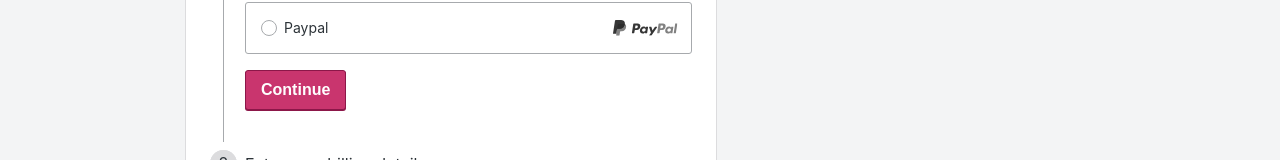
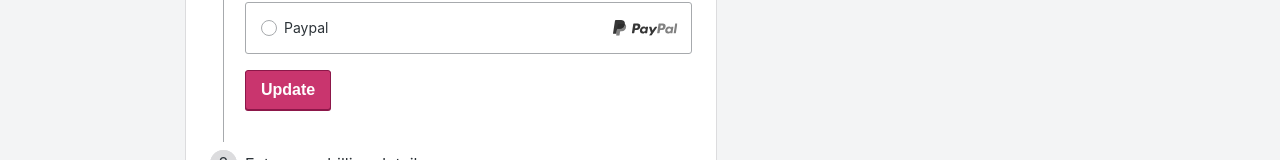
Before and after one commit to fditrapani/checkout-prototype, a React (Create React App) app: page / in a window 1280 px wide. Shown: the part 330-490 px from the top of the page. Built offline with nearby package versions, Linux system fonts and the light colour scheme.

Commit message:
Update payment button status

```diff
--- a/src/App.js
+++ b/src/App.js
@@ -201,6 +201,7 @@ export default class App extends React.Component {
 
     this.state = {
       paymentMethod: "apple-pay",
+      paymentButtonStatus: "disabled",
       instructionalCopy: "Confirm your payment method to continue",
       showCreditCardFields: false,
       previousSection: null,
@@ -217,14 +218,16 @@ export default class App extends React.Component {
       expiryDateError: false,
       securityCodeError: false,
       cardholderNameError: false,
+      paymentErrorVisibility: false,
+      payMentErrorMessage: "",
       billingSummary: null,
       billingName: "",
       billingNameError: false,
       billingAddress: "",
       billingAddressError: false,
       billingPhoneNumber: "",
-      paymentErrorVisibility: false,
-      payMentErrorMessage: "",
+      billingErrorVisibility: false,
+      billingErrorMessage: "",
       reviewSummary: "Review Summary",
       modalIsVisible: false,
       modalTitle: "You are about to leave your checkout session",
@@ -242,6 +245,12 @@ export default class App extends React.Component {
       instructionalCopy = "Enter your credit card details to continue";
       showCreditCardFields = true;
       paymentSummary = "Creidt Card";
+
+      if(this.state.paymentButtonStatus === "primary" && this.state.creditCardNumber === "") {
+        this.setState({
+          paymentButtonStatus: "disabled",
+        });
+      }
     }
 
     if( changeEvent.target.value === "paypal" ) {
@@ -267,9 +276,11 @@ export default class App extends React.Component {
     let expiryDateError = false;
     let securityCodeError = false;
     let cardholderNameError = false;
+    let billingStatus = "content";
+    let reviewStatus = "summary";
+    let paymentButtonStatus = this.state.paymentButtonStatus;
     let paymentSummary = this.state.paymentSummary;
 
-    console.log( this.state.creditCardNumber );
     //NOT FILLED OUT > THROW ERROR
     if( this.state.paymentMethod === "credit-card" && ( ! this.state.creditCardNumber ||  ! this.state.expiryDate || ! this.state.securityCode || ! this.state.cardholderName ) ){
       payMentErrorMessage = "We need all the fields to be completed. Please fill out the highlighted fields and continue.";
@@ -315,30 +326,54 @@ export default class App extends React.Component {
       );
     }
 
+    if( this.state.billingStatus === "completed" ) {
+      billingStatus = "completed";
+      reviewStatus = "content";
+      paymentButtonStatus = "primary";
+    }
+
     //UPDATE STATE
     this.setState({
       paymentErrorVisibility: paymentErrorVisibility,
       paymentStatus: "completed",
-      billingStatus: "content",
+      billingStatus: billingStatus,
+      reviewStatus: reviewStatus,
       creditCardNumberError: false,
       expiryDateError: false,
       securityCodeError: false,
       cardholderNameError: false,
-      billingName: this.state.cardholderName,
+      billingName: this.state.billingName ? this.state.billingName : this.state.cardholderName,
       instructionalCopy: "Enter your billing details to continue",
       paymentSummary: paymentSummary,
+      paymentButtonStatus: paymentButtonStatus,
     });
   }
 
   editPaymentDetails = () => {
     this.setState({
       paymentStatus: "content",
-      billingStatus: "none",
+      billingStatus: ( this.state.billingStatus === "completed" || this.state.billingSummary ) ? "completed" : "none",
+      reviewStatus: "summary",
+      instructionalCopy: "Edit your payment details",
+    });
+  }
+
+  editBillingDetails = () => {
+    this.setState({
+      paymentStatus: "completed",
+      reviewStatus: "summary",
+      billingStatus: "content",
       instructionalCopy: "Edit your payment details",
     });
   }
 
   renderPaymentMethod = () => {
+    let buttonCopy = this.state.paymentSummary ? "Update" : "Continue";
+
+    if( this.state.billingSummary ) {
+      buttonCopy = "Update and review your order"
+    }
+
     return(
       <div>
         <RadioButtons>
@@ -367,8 +402,8 @@ export default class App extends React.Component {
           </RadioButtons>
 
         <Button
-          label="Continue"
-          state="primary"
+          label={ buttonCopy }
+          state={ this.state.paymentButtonStatus == "disabled" ? "primary" : "secondary" }
           onClick={ this.submitPaymentDetails } />
         </div>
     );
@@ -452,6 +487,10 @@ export default class App extends React.Component {
     return this.state.paymentErrorVisibility ? (<ErrorMessage message={ this.state.payMentErrorMessage } />) : null;
   }
 
+  renderBillingErrorMessage = () => {
+    return this.state.billingErrorVisibility ? (<ErrorMessage message={ this.state.billingErrorMessage } />) : null;
+  }
+
   renderPaymentMethodSummary = () => {
     if( this.state.paymentSummary) {
       return(
@@ -470,7 +509,7 @@ export default class App extends React.Component {
         return (
           <Button
             label={ (<img src={ applePayURL } alt="Close" />) }
-            state="apple-disabled"
+            state={ "apple-" + this.state.paymentButtonStatus }
             width="100%"
             type="apple-pay" />
         )
@@ -478,7 +517,7 @@ export default class App extends React.Component {
         return (
           <Button
             label={ (<img src={ paypalURL } alt="Close" />) }
-            state="paypal-disabled"
+            state={ "paypal-" + this.state.paymentButtonStatus }
             width="100%"
             type="paypal" />
         )
@@ -486,7 +525,7 @@ export default class App extends React.Component {
         return (
           <Button
             label="Pay $60"
-            state="disabled"
+            state={ this.state.paymentButtonStatus }
             width="100%"
             type="credit-card" />
         )
@@ -496,8 +535,8 @@ export default class App extends React.Component {
   renderBilling = () => {
     return(
       <div>
-        { /*<p>Name, Address, Phone number (optional), use billing for domain contact</p> */ }
         <BillingFormFields>
+          { this.renderBillingErrorMessage() }
           <FormField
                 id="billingName"
                 type="Text"
@@ -528,11 +567,67 @@ export default class App extends React.Component {
         </BillingFormFields>
 
         <Button
-          state="primary"
-          label="Continue" />
+          state={ this.state.paymentButtonStatus == "disabled" ? "primary" : "secondary" }
+          label={ this.state.billingSummary ? "Update" : "Continue" }
+          onClick={ this.submitBillingDetails } />
       </div>
 
     );
+  }
+
+  submitBillingDetails = () => {
+    let billingErrorVisibility = false;
+    let billingErrorMessage = "";
+    let billingNameError = false;
+    let billingAddressError = false;
+    let billingSummary = this.state.billingSummary;
+
+    //NOT FILLED OUT > THROW ERROR
+    if( ! this.state.billingAddress ||  ! this.state.billingName ){
+      billingErrorMessage = "We need all the fields to be completed. Please fill out the highlighted fields and continue.";
+      billingErrorVisibility = true;
+
+      if( ! this.state.billingName) {
+        billingNameError = true;
+      }
+
+      if( ! this.state.billingAddress ) {
+        billingAddressError = true;
+      }
+
+      this.setState({
+        billingAddressError: billingAddressError,
+        billingNameError: billingNameError,
+        billingErrorVisibility: billingErrorVisibility,
+        billingErrorMessage: billingErrorMessage,
+      });
+
+      return;
+    }
+
+    //UPDATE SUMMARY
+    billingSummary = (
+      <div>
+        <div>
+          { this.state.billingName } <br/>
+          { this.state.billingAddress }
+        </div>
+
+      </div>
+    );
+
+
+    //UPDATE STATE
+    this.setState({
+      billingErrorVisibility: billingErrorVisibility,
+      billingStatus: "completed",
+      reviewStatus: "content",
+      billingNameError: false,
+      billingAddressError: false,
+      instructionalCopy: "Review your order and pay",
+      paymentButtonStatus: "primary",
+      billingSummary: billingSummary,
+    });
   }
 
   renderBillingSummary = () => {
@@ -622,6 +717,7 @@ export default class App extends React.Component {
               completedTitle="Billing details"
               status={ this.state.billingStatus }
               content={ this.renderBilling() }
+              onEditButtonPress={ this.editBillingDetails }
               summary={ this.renderBillingSummary() } />
 
             <Step
--- a/src/components/Button.js
+++ b/src/components/Button.js
@@ -37,8 +37,8 @@ const CalltoAction = styled.button`
 	img {
 		margin-bottom: -1px;
 		transform: translateY(2px);
-		filter: grayscale(100%);
-		opacity: 0.5;
+		filter: grayscale( ${ props => props.imageGrayScale } ) invert( ${ props => props.imageWhite } );
+		opacity: ${ props => props.imageOpacity };
 	}
 `;
 
@@ -55,10 +55,16 @@ export default class Button extends React.Component {
 				return colours.primary;
 			case "disabled":
 				return colours.gray0;
+			case "secondary":
+				return colours.highlight;
 			case "paypal-disabled":
 				return colours.gray0;
+			case "paypal-primary":
+				return colours.paypalGold;
 			case "apple-disabled":
 				return colours.gray0;
+			case "apple-primary":
+				return colours.black;
 			default:
 				return "none"
 		}
@@ -68,12 +74,18 @@ export default class Button extends React.Component {
 		switch ( state ) {
 			case "primary":
 				return colours.highlight;
+			case "secondary":
+				return colours.primary;
 			case "disabled":
 				return colours.gray0;
 			case "paypal-disabled":
 				return colours.gray0;
+			case "paypal-primary":
+				return colours.paypalGoldHover;
 			case "apple-disabled":
 				return colours.gray0;
+			case "apple-primary":
+				return colours.gray80;
 			case "text-button":
 				return "none";
 			default:
@@ -85,12 +97,18 @@ export default class Button extends React.Component {
 		switch ( state ) {
 			case "primary":
 				return colours.pink70;
+			case "secondary":
+				return colours.blue80;
 			case "disabled":
 				return colours.gray20;
 			case "paypal-disabled":
 				return colours.gray0;
+			case "paypal-primary":
+				return colours.paypalGold
 			case "apple-disabled":
 				return colours.gray0;
+			case "apple-primary":
+				return colours.black;
 			default:
 				return colours.highlight;
 		}
@@ -100,12 +118,18 @@ export default class Button extends React.Component {
 		switch ( state ) {
 			case "primary":
 				return colours.blue80;
+			case "secondary":
+				return colours.pink70;
 			case "disabled":
 				return colours.gray20;
 			case "paypal-disabled":
 				return colours.gray0;
+			case "paypal-primary":
+				return colours.paypalGoldHover;
 			case "apple-disabled":
 				return colours.gray0;
+			case "apple-primary":
+				return colours.gray80;
 			default:
 				return colours.blue80;
 		}
@@ -114,6 +138,8 @@ export default class Button extends React.Component {
 	returnTextColour = ( state ) => {
 		switch ( state ) {
 			case "primary":
+				return colours.white;
+			case "secondary":
 				return colours.white;
 			case "disabled":
 				return colours.gray20;
@@ -153,7 +179,10 @@ export default class Button extends React.Component {
 			  borderWeight={ this.props.state === "text-button" ? "0" : "1px" }
 			  textDecoration={ this.props.state === "text-button" ? "underline" : "none" }
 			  padding={ this.props.state === "text-button" ? "0" : "10px 15px" }
-			  onClick={ this.props.onClick } >
+			  onClick={ this.props.onClick }
+			  imageOpacity={ this.props.state.includes( "primary" ) ? 1 : "0.5" }
+			  imageGrayScale={ this.props.state.includes( "primary" ) ? 0 : 100 }
+			  imageWhite={ this.props.state == "apple-primary"  ? "100%" : 0 } >
 			 	  { this.props.label }
 
 			 	  { this.props.content }
--- a/src/config/colours.js
+++ b/src/config/colours.js
@@ -17,4 +17,6 @@ export const colours = {
 	primary: "#C9356E",
 	white: "#FFF",
 	black: "#000",
+	paypalGold: "#F0C443",
+	paypalGoldHover: "#FFB900"
 }
```
